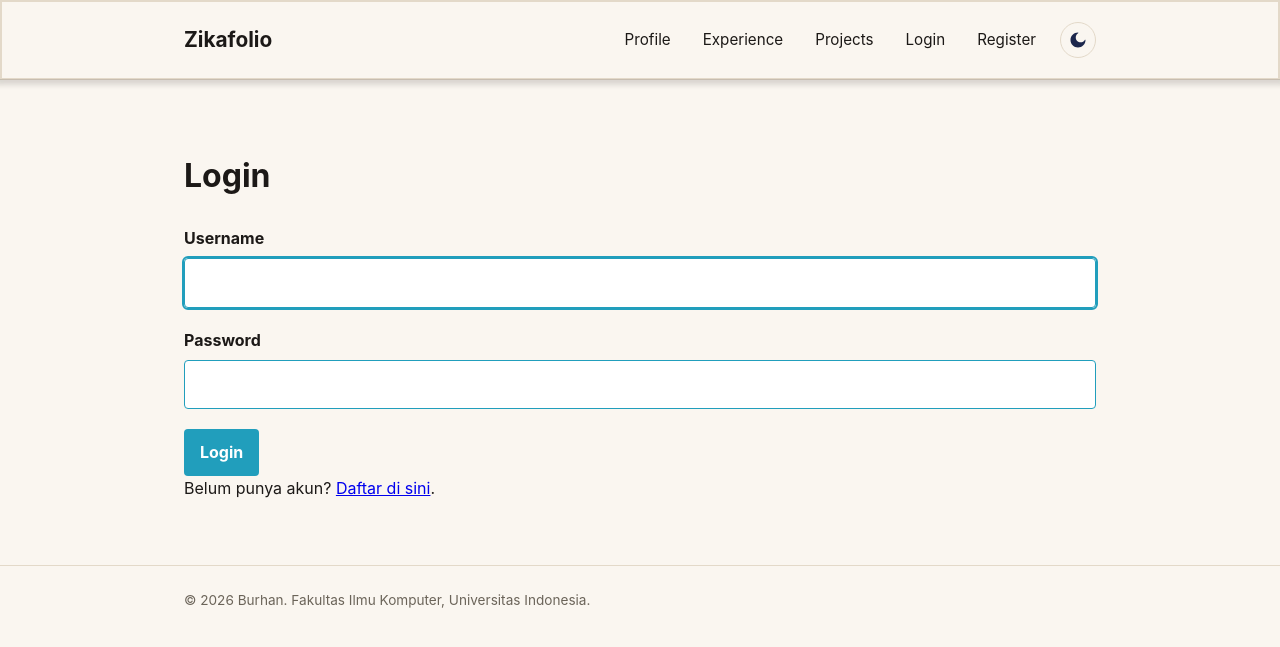
After one commit to Zikabyte/pbp-tutorial, a Django app: page /login/ in a window 1280 px wide. The commit adds this page. Shown: the top 647 px of the page. Run offline with Django 5.2, Linux system fonts and the light colour scheme; some web fonts are replaced.

Commit message:
feat(auth): complete tutorial-04
- Implement authentication features: login, register, and logout
- Implement authorization for CRUD operations on projects

```diff
--- a/main/models.py
+++ b/main/models.py
@@ -1,5 +1,7 @@
 import uuid
+
 from django.db import models
+from django.contrib.auth.models import User
 
 class Experience(models.Model):
     EXPERIENCE_CHOICES = [
@@ -40,6 +42,9 @@ class Project(models.Model):
     image_url = models.TextField(null=True)
     category = models.CharField(max_length=20, choices=PROJECT_CATEGORIES_CHOICES)
     project_url = models.TextField(null=True)
+    starred_by = models.ManyToManyField(
+        User, related_name="starred_projects", blank=True
+    )
 
     def __str__(self):
         return self.name
--- a/main/urls.py
+++ b/main/urls.py
@@ -7,9 +7,13 @@ from main.views import (
     delete_project,
     get_experience_json,
     get_projects_json,
+    login_user,
+    logout_user,
+    register,
     show_experience,
     show_main,
     show_projects,
+    toggle_star,
     update_experience,
     update_project,
 )
@@ -25,6 +29,11 @@ urlpatterns = [
     path("project/<uuid:project_id>/edit/", update_project, name="update_project"),
     path("projects/<uuid:project_id>/delete/", delete_project, name="delete_project"),
     path("api/projects/", get_projects_json, name="get_projects_json"),
+    path(
+        "projects/<uuid:project_id>/star/",
+        toggle_star,
+        name="toggle_star",
+    ),
 
     # -------------------------------- Experience -------------------------------- #
     path("experience/", show_experience, name="show_experience"),
@@ -32,4 +41,9 @@ urlpatterns = [
     path("experience/<uuid:experience_id>/edit/", update_experience, name="update_experience"),
     path("experience/<uuid:experience_id>/delete/", delete_experience, name="delete_experience"),
     path("api/experiences/", get_experience_json, name="get_experience_json"),
+
+    # ----------------------------------- Auth ----------------------------------- #
+    path("register/", register, name="register"),
+    path("login/", login_user, name="login"),
+    path("logout/", logout_user, name="logout"),
 ]
--- a/main/views.py
+++ b/main/views.py
@@ -1,14 +1,22 @@
 from django.contrib import messages
 from django.core import serializers
+from django.contrib.auth import login, logout
+from django.contrib.auth.forms import AuthenticationForm, UserCreationForm
 from django.http import HttpResponse
 from django.shortcuts import get_object_or_404, render, redirect
+from django.contrib.auth.decorators import login_required
+from django.core.exceptions import PermissionDenied
 
 from main.forms import ExperienceForm, ProjectForm
 from main.models import Experience
 from main.models import Project
 
+import datetime
+
 
 def show_main(request):
+    last_login = request.COOKIES.get('last_login', 'Belum ada sesi login / Cookie tidak ditemukan')
+
     context = {
         "name": "Mohammad Zidane Kurnianto",
         "npm": "2506584861",
@@ -17,6 +25,7 @@ def show_main(request):
             "Baik itu membangun kode, maupun merusak kode, saya mempelajari dari keduanya. Saya tertarik dengan segala hal software engineering ddan AI engineering. "
         ),
         "project_list": Project.objects.all()[:3],
+        "last_login": last_login,
     }
     return render(request, "index.html", context)
 
@@ -50,7 +59,11 @@ def show_projects(request):
     }
     return render(request, "project.html", context)
 
+@login_required(login_url="/login/")
 def create_project(request):
+    if not request.user.is_superuser:
+        raise PermissionDenied
+
     form = ProjectForm(request.POST or None)
 
     if request.method == "POST" and form.is_valid():
@@ -64,7 +77,11 @@ def create_project(request):
     }
     return render(request, "projects_form.html", context)
 
+@login_required(login_url="/login/")
 def update_project(request, project_id):
+    if not request.user.is_superuser:
+        raise PermissionDenied
+
     project = get_object_or_404(Project, pk=project_id)
     form = ProjectForm(request.POST or None, instance=project)
 
@@ -97,10 +114,14 @@ def get_projects_json(request):
 
     projects = projects.order_by(sort_query)
 
-    projects_json = serializers.serialize("json", projects)
+    projects_json = serializers.serialize("json", projects, use_natural_foreign_keys=True)
     return HttpResponse(projects_json, content_type="application/json")
 
+@login_required(login_url="/login/")
 def delete_project(request, project_id):
+    if not request.user.is_superuser:
+        raise PermissionDenied
+
     project = get_object_or_404(Project, pk=project_id)
 
     if request.method == "POST":
@@ -156,7 +177,11 @@ def get_experience_json(request):
     projects_json = serializers.serialize("json", experiences)
     return HttpResponse(projects_json, content_type="application/json")
 
+@login_required(login_url="/login/")
 def create_experience(request):
+    if not request.user.is_superuser:
+        raise PermissionDenied
+
     form = ExperienceForm(request.POST or None)
 
     if request.method == "POST" and form.is_valid():
@@ -170,7 +195,11 @@ def create_experience(request):
     }
     return render(request, "experience_form.html", context)
 
+@login_required(login_url="/login/")
 def update_experience(request, experience_id):
+    if not request.user.is_superuser:
+        raise PermissionDenied
+
     experience = get_object_or_404(Experience, pk=experience_id)
     form = ExperienceForm(request.POST or None, instance=experience)
 
@@ -186,7 +215,11 @@ def update_experience(request, experience_id):
     }
     return render(request, "experience_form.html", context)
 
+@login_required(login_url="/login/")
 def delete_experience(request, experience_id):
+    if not request.user.is_superuser:
+        raise PermissionDenied
+
     experience = get_object_or_404(Experience, pk=experience_id)
 
     if request.method == "POST":
@@ -195,3 +228,55 @@ def delete_experience(request, experience_id):
         return redirect("main:show_experience")
 
     return redirect("main:show_experience")
+
+# ------------------------------- Auth Feature ------------------------------- #
+def register(request):
+    form = UserCreationForm(request.POST or None)
+
+    if request.method == "POST" and form.is_valid():
+        form.save()
+        messages.success(request, "Akun berhasil dibuat. Silakan login.")
+        return redirect("main:login")
+
+    context = {
+        "name": "Mohammad Zidane Kurnianto",
+        "form": form,
+    }
+    return render(request, "register.html", context)
+
+def login_user(request):
+    form = AuthenticationForm(request, data=request.POST or None)
+
+    if request.method == "POST" and form.is_valid():
+        user = form.get_user()
+        login(request, user)
+        response = redirect("main:show_main")
+        response.set_cookie('last_login', datetime.datetime.now().strftime('%Y-%m-%d %H:%M:%S'))
+        return response
+
+    context = {
+        "name": "Burhan",
+        "form": form,
+    }
+    return render(request, "login.html", context)
+
+def logout_user(request):
+    logout(request)
+    response = redirect("main:show_main")
+    response.delete_cookie('last_login')
+    return response
+
+# ----------------------------------- Misc ----------------------------------- #
+@login_required(login_url="/login/")
+def toggle_star(request, project_id):
+    project = get_object_or_404(Project, pk=project_id)
+
+    if request.method == "POST":
+        # Kalau akun ini sudah pernah memberi star, batalkan star-nya.
+        # Kalau belum, tambahkan star.
+        if request.user in project.starred_by.all():
+            project.starred_by.remove(request.user)
+        else:
+            project.starred_by.add(request.user)
+
+    return redirect("main:show_projects")
--- a/static/css/style.css
+++ b/static/css/style.css
@@ -771,6 +771,33 @@ header {
 	animation: scroll-left 15s linear infinite;
 }
 
+.credential-item > .last-login {
+	font-weight: 400;
+	font-size: 12px;
+}
+
+.star-form {
+	display: inline;
+}
+
+.button-star {
+	display: inline-flex;
+	align-items: center;
+	gap: 0.4rem;
+	background: var(--ink);
+}
+
+.button-star.is-starred {
+	background: var(--accent);
+}
+
+.star-count {
+	padding: 0.05rem 0.4rem;
+	border-radius: 999px;
+	background: rgba(255, 255, 255, 0.25);
+	font-size: 0.8rem;
+}
+
 @keyframes scroll-left {
 	0% {
 		transform: translateX(0);
--- a/templates/base.html
+++ b/templates/base.html
@@ -22,7 +22,14 @@
 					<nav>
 						<a href="{% url 'main:show_main' %}">Profile</a>
 						<a href="{% url 'main:show_experience' %}">Experience</a>
-						<a href="{% url 'main:show_projects' %}">Project</a>
+						<a href="{% url 'main:show_projects' %}">Projects</a>
+						{% if user.is_authenticated %}
+							<span class="nav-user">{{ user.username }}</span>
+							<a href="{% url 'main:logout' %}">Logout</a>
+						{% else %}
+							<a href="{% url 'main:login' %}">Login</a>
+							<a href="{% url 'main:register' %}">Register</a>
+						{% endif %}
 					</nav>
 					<button
 						id="theme-toggle"
--- /dev/null
+++ b/templates/login.html
@@ -0,0 +1,33 @@
+{% extends "base.html" %}
+{% block meta %}
+    <title>Login - {{ name }}</title>
+{% endblock meta %}
+{% block content %}
+    <main>
+        <section class="experience-section">
+            <div class="container">
+                <h1>Login</h1>
+                {% for message in messages %}
+                    <p class="form-message">{{ message }}</p>
+                {% endfor %}
+                <form method="post" action="{% url 'main:login' %}" class="project-form">
+                    {% csrf_token %}
+                    {% for field in form %}
+                        <div class="form-group">
+                            <label for="{{ field.id_for_label }}">{{ field.label }}</label>
+                            {{ field }}
+                            {% for error in field.errors %}
+                                <p class="form-error">{{ error }}</p>
+                            {% endfor %}
+                        </div>
+                    {% endfor %}
+                    {% for error in form.non_field_errors %}
+                        <p class="form-error">{{ error }}</p>
+                    {% endfor %}
+                    <button type="submit" class="button">Login</button>
+                </form>
+                <p>Belum punya akun? <a href="{% url 'main:register' %}">Daftar di sini</a>.</p>
+            </div>
+        </section>
+    </main>
+{% endblock content %}
```
Also changed, not shown: portfolio/settings.py (+17 -16 lines), templates/components/project_star.html (added, +10 -0 lines), templates/index.html (+8 -0 lines), templates/project.html (+9 -0 lines), templates/register.html (added, +33 -0 lines), main/migrations/0004_project_starred_by.py (added).
